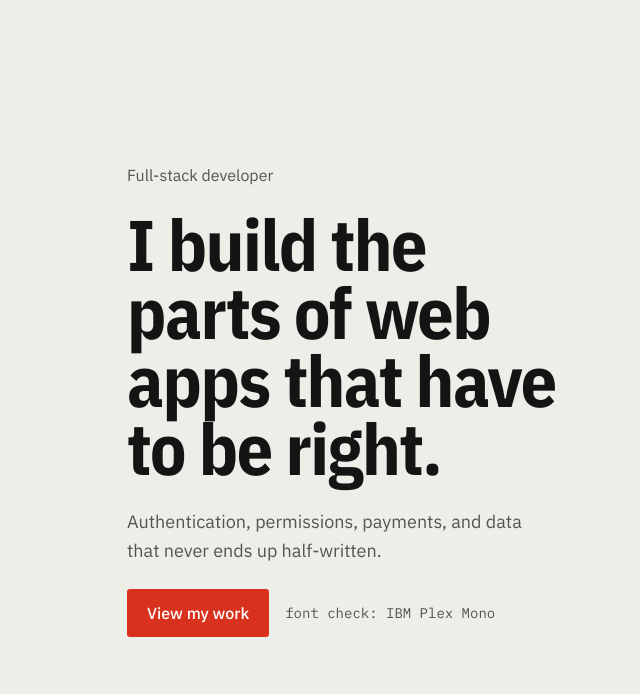
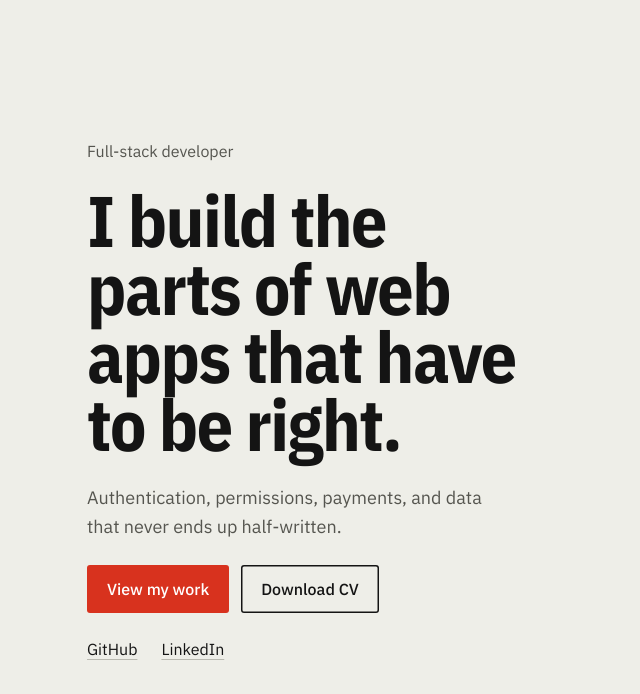
Before and after one commit to MandarJoshii/portfolio, a Next.js app: page / in a window 1280 px wide. Shown: the top 694 px of the page, without its empty margins (25-665 px from the left). Built offline with nearby package versions, Linux system fonts and the light colour scheme.

Commit message:
Day 2: core UI components

```diff
--- a/app/globals.css
+++ b/app/globals.css
@@ -8,6 +8,7 @@
   --color-muted: #55554f;
   --color-rule: #b9b9b0;
   --color-signal: #d8321e;
+  --color-signal-deep: #b8281a;
   --color-signal-ink: #ffffff;
 
   --text-hero: clamp(2.6rem, 5.6vw, 5.4rem);
--- a/app/page.tsx
+++ b/app/page.tsx
@@ -1,8 +1,11 @@
-import Link from "next/link";
+import { ButtonLink } from "@/components/ui/button";
+import { Container } from "@/components/ui/container";
+import { TextLink } from "@/components/ui/text-link";
 
 export default function HomePage() {
   return (
-    <main className="mx-auto flex min-h-dvh max-w-5xl flex-col justify-center gap-6 px-6">
+    <main className="flex min-h-dvh items-center">
+      <Container className="flex flex-col gap-6">
         <p className="text-muted">Full-stack developer</p>
         <h1 className="font-display text-hero max-w-[12ch] font-bold">
           I build the parts of web apps that have to be right.
@@ -10,15 +13,18 @@ export default function HomePage() {
         <p className="text-muted max-w-[38ch] text-lg leading-relaxed">
           Authentication, permissions, payments, and data that never ends up half-written.
         </p>
-      <div className="flex flex-wrap items-center gap-4">
-        <Link
-          href="https://github.com/MandarJoshii"
-          className="rounded-instrument bg-signal text-signal-ink inline-flex min-h-12 items-center px-5 font-medium"
-        >
-          View my work
-        </Link>
-        <span className="text-muted font-mono text-sm">font check: IBM Plex Mono</span>
+        <div className="flex flex-wrap gap-3">
+          <ButtonLink href="https://github.com/MandarJoshii">View my work</ButtonLink>
+          {/* Temporary: points nowhere until the CV file is added in M7 */}
+          <ButtonLink href="#" variant="secondary">
+            Download CV
+          </ButtonLink>
         </div>
+        <div className="flex gap-6">
+          <TextLink href="https://github.com/MandarJoshii">GitHub</TextLink>
+          <TextLink href="https://www.linkedin.com/in/mandarrr-joshiiii">LinkedIn</TextLink>
+        </div>
+      </Container>
     </main>
   );
 }
--- /dev/null
+++ b/components/ui/button.tsx
@@ -0,0 +1,25 @@
+import Link from "next/link";
+import type { ComponentProps } from "react";
+import { cn } from "@/lib/cn";
+
+type Variant = "primary" | "secondary";
+
+const base =
+  "inline-flex min-h-12 items-center justify-center gap-2 rounded-instrument px-5 font-medium transition-colors duration-150 active:translate-y-px disabled:pointer-events-none disabled:opacity-50";
+
+const variants: Record<Variant, string> = {
+  primary: "bg-signal text-signal-ink hover:bg-signal-deep",
+  secondary: "text-ink shadow-[inset_0_0_0_1.5px_var(--color-ink)] hover:bg-ink hover:text-paper",
+};
+
+type ButtonLinkProps = ComponentProps<typeof Link> & { variant?: Variant };
+
+export function ButtonLink({ variant = "primary", className, ...props }: ButtonLinkProps) {
+  return <Link className={cn(base, variants[variant], className)} {...props} />;
+}
+
+type ButtonProps = ComponentProps<"button"> & { variant?: Variant };
+
+export function Button({ variant = "primary", className, type = "button", ...props }: ButtonProps) {
+  return <button type={type} className={cn(base, variants[variant], className)} {...props} />;
+}
--- /dev/null
+++ b/components/ui/container.tsx
@@ -0,0 +1,8 @@
+import type { ComponentProps } from "react";
+import { cn } from "@/lib/cn";
+
+export function Container({ className, ...props }: ComponentProps<"div">) {
+  return (
+    <div className={cn("mx-auto w-full max-w-6xl px-5 sm:px-8 lg:px-12", className)} {...props} />
+  );
+}
--- /dev/null
+++ b/components/ui/text-link.tsx
@@ -0,0 +1,15 @@
+import Link from "next/link";
+import type { ComponentProps } from "react";
+import { cn } from "@/lib/cn";
+
+export function TextLink({ className, ...props }: ComponentProps<typeof Link>) {
+  return (
+    <Link
+      className={cn(
+        "decoration-rule hover:decoration-ink underline underline-offset-4 transition-colors",
+        className,
+      )}
+      {...props}
+    />
+  );
+}
--- /dev/null
+++ b/lib/cn.ts
@@ -0,0 +1,17 @@
+import { clsx, type ClassValue } from "clsx";
+import { extendTailwindMerge } from "tailwind-merge";
+
+// Teach tailwind-merge our custom tokens, so text-hero is treated as a
+// font size (not a color) and rounded-instrument as a radius.
+const twMerge = extendTailwindMerge({
+  extend: {
+    theme: {
+      text: ["hero"],
+      radius: ["instrument"],
+    },
+  },
+});
+
+export function cn(...inputs: ClassValue[]) {
+  return twMerge(clsx(inputs));
+}
--- a/package.json
+++ b/package.json
@@ -13,9 +13,11 @@
     "check": "pnpm typecheck && pnpm lint && pnpm format:check"
   },
   "dependencies": {
+    "clsx": "^2.1.1",
     "next": "16.3.5",
     "react": "19.2.8",
-    "react-dom": "19.2.8"
+    "react-dom": "19.2.8",
+    "tailwind-merge": "^3.7.0"
   },
   "devDependencies": {
     "@tailwindcss/postcss": "^4",
```
Also changed, not shown: 1 other file (tests, documents, lock files or other folders). Lines whose indentation alone changed are shown as unchanged.
